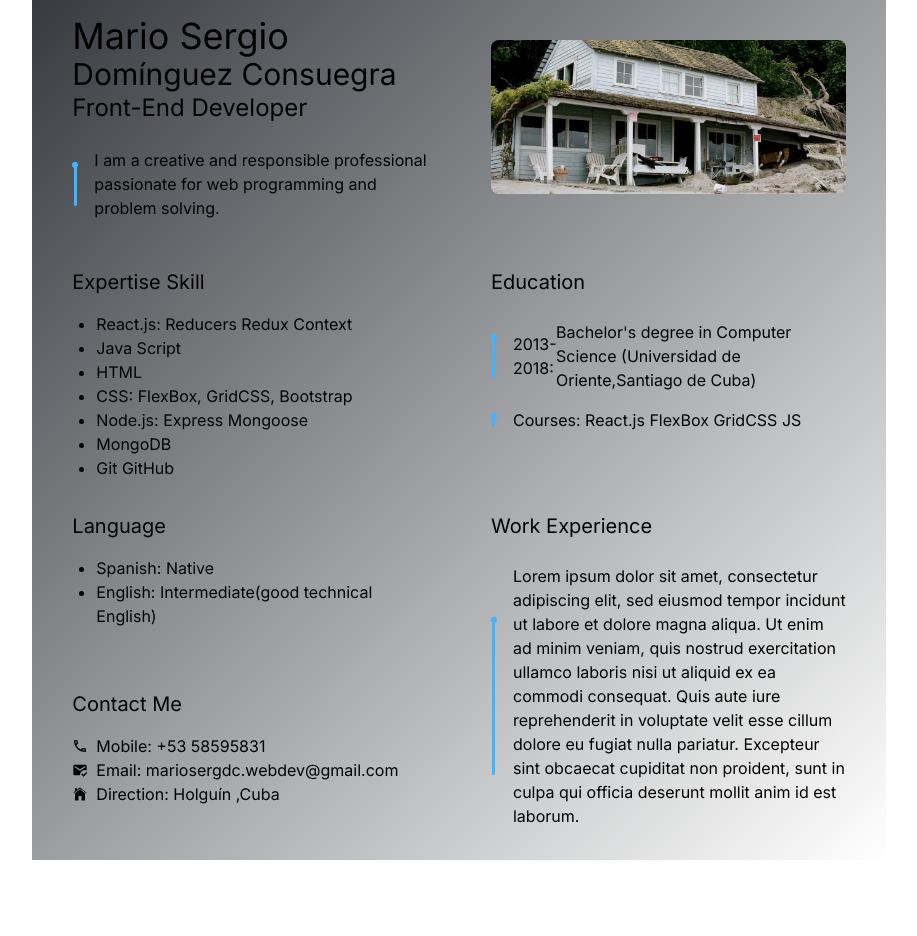
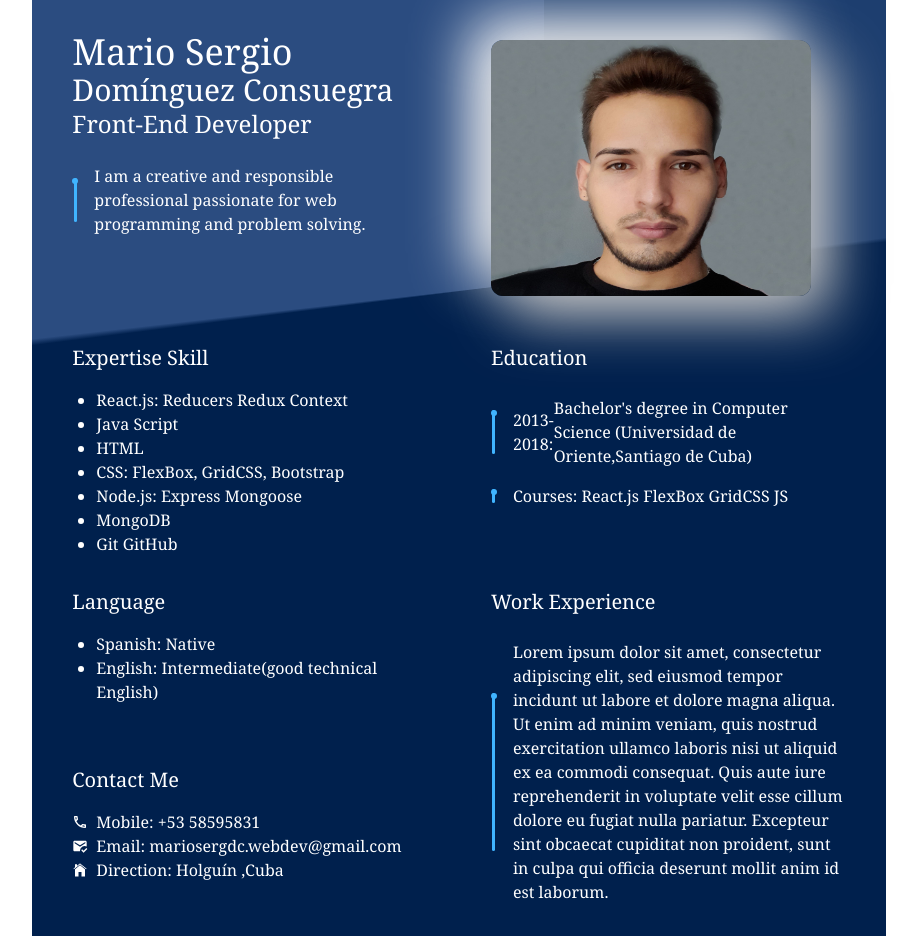
Before and after one commit to mariosergdc/nextcrud, a Next.js app: page /cv in a window 1280 px wide. Shown: the whole page, without its empty margins (181-1098 px from the left). Before the commit the page ends 860 px from the top, so only its background shows below. Built offline with nearby package versions, Linux system fonts and the light colour scheme.

Commit message:
color palet

```diff
--- a/app/cv/page.tsx
+++ b/app/cv/page.tsx
@@ -4,10 +4,12 @@ import { MdMarkEmailRead, MdOutlinePhone } from 'react-icons/md'
 
 const Cv = () => {
   return (
-    <div className='bg-blue-100 w-8/12 min-h-svh m-auto bg-gradient-to-br from-black/75 to-white'>
-        <div className='w-full grid grid-cols-2 p-2'>
+    <div className='bg-blue-100 w-8/12 text-white  m-auto bg-gradient-to-b from-cyan-500 to-blue-500 font-serif'>
+
+		<div className='w-full grid grid-cols-2 p-2 z-10 relative'>
+		<div className="back -z-10"></div>
         <section className="flex flex-col items-start  px-6 m-2">
-				<h1 className="text-4xl">Mario Sergio</h1><h1 className="text-3xl"> Domínguez Consuegra</h1>
+				<h1 className=" text-4xl pt-4">Mario Sergio</h1><h1 className="text-3xl"> Domínguez Consuegra</h1>
 				<h2 className="text-2xl">Front-End Developer</h2>
 				<div className="flex items-center justify-center py-6">
 					<div className="bar-circle">
@@ -19,7 +21,7 @@ const Cv = () => {
 					</div>
 				</div>
 			</section>
-            <section className='p-6 m-2 '><img className='rounded-lg' src="/beach-house.jpg" alt="" /></section>
+            <section className='p-6 m-2 '><img className='porfile-img rounded-xl w-80 h-64' src="/porfile.jpg" alt="" /></section>
             <section className="flex flex-col items-start py-2 px-6 m-2">
 				<h2 className="text-xl mb-4">Expertise Skill</h2>
 				<ul className="list-disc pl-6">
@@ -81,6 +83,8 @@ const Cv = () => {
 			</section>
         </div>
 
+
+
     </div>
   )
 }
--- a/app/globals.css
+++ b/app/globals.css
@@ -25,3 +25,18 @@
 	background: rgb(64, 180, 255);
 	border-radius: 10px;
 }
+
+.back {
+	top: 0;
+	height: 100%;
+	width: 100%;
+	position: absolute;
+background-image: conic-gradient(#1d3e6f   0%, #1d3e6f  23%,#00204d  23.2%, #00204d   73%, #2b4c80  73.2%, #2b4c80 100%);
+background-position:  40% 70%;
+background-size: 200% 200%;
+}
+
+.porfile-img{
+	box-shadow:  20px 20px 60px #bebebe,
+             -20px -20px 60px #ffffff;
+}
```
Also changed, not shown: public/porfile.jpg (added).
